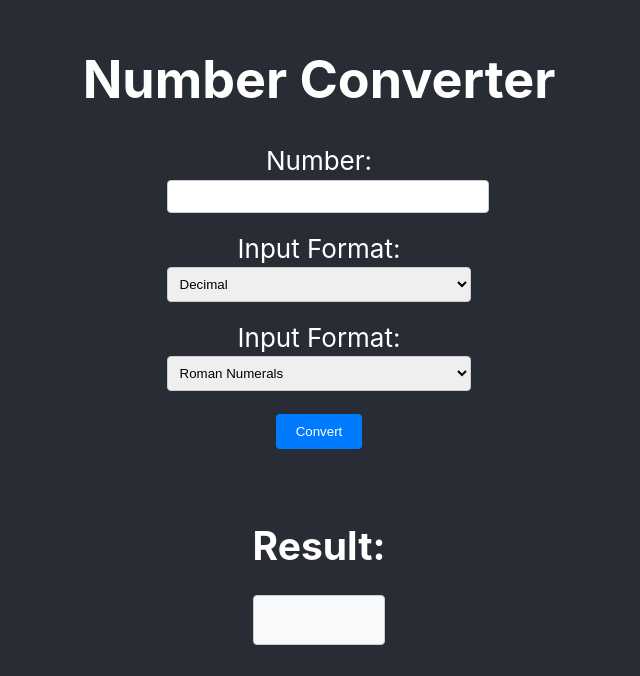
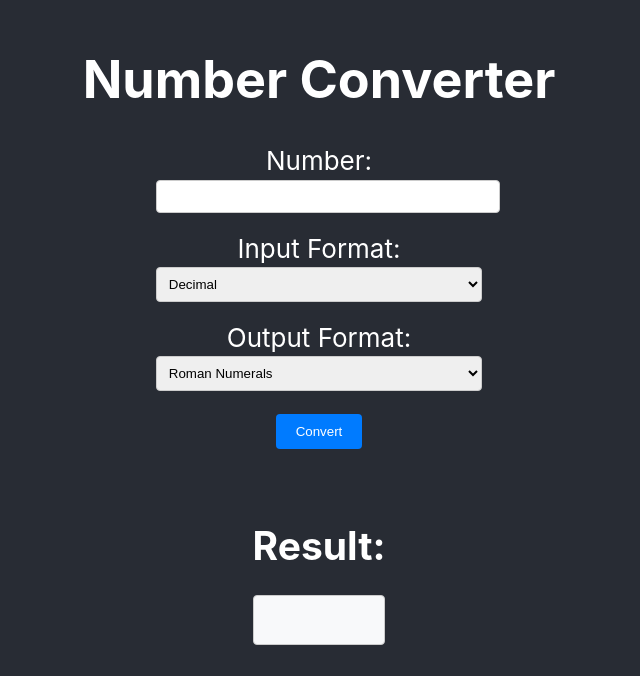
Before and after one commit to sagarkatarias/roman-numbers, a React (Create React App) app: page / in a window 1280 px wide. Shown: the part 124-800 px from the top of the page, without its empty margins (321-961 px from the left). Built offline with nearby package versions, Linux system fonts and the light colour scheme.

Commit message:
Add label to dropdown

```diff
--- a/src/components/Dropdown.jsx
+++ b/src/components/Dropdown.jsx
@@ -3,11 +3,11 @@ import PropTypes from "prop-types";
 import "../styles/Output.css";
 
 function Dropdown({
-  name, currentFormat, formatsToDisplay, handlerFunction,
+  name, currentFormat, formatsToDisplay, handlerFunction, label,
 }) {
   return (
     <label htmlFor={name}>
-      Input Format:
+      {label}
       <select
         id={name}
         value={currentFormat}
@@ -33,6 +33,7 @@ Dropdown.propTypes = {
       label: PropTypes.string.isRequired,
     }),
   ).isRequired,
+  label: PropTypes.string.isRequired,
 };
 
 export default Dropdown;
--- a/src/components/Input.jsx
+++ b/src/components/Input.jsx
@@ -37,8 +37,8 @@ function Input({ onConvert }) {
           onChange={handleNumberChange}
         />
       </label>
-      <Dropdown name="inputFormatSelect" currentFormat={inputFormat} formatsToDisplay={inputFormats} handlerFunction={handleInputFormatChange} />
-      <Dropdown name="outputFormatSelect" currentFormat={outputFormat} formatsToDisplay={outputFormats} handlerFunction={handleOutputFormatChange} />
+      <Dropdown name="inputFormatSelect" currentFormat={inputFormat} formatsToDisplay={inputFormats} handlerFunction={handleInputFormatChange} label="Input Format:" />
+      <Dropdown name="outputFormatSelect" currentFormat={outputFormat} formatsToDisplay={outputFormats} handlerFunction={handleOutputFormatChange} label="Output Format:" />
       <button onClick={handleConvert} type="button">Convert</button>
     </div>
   );
```
